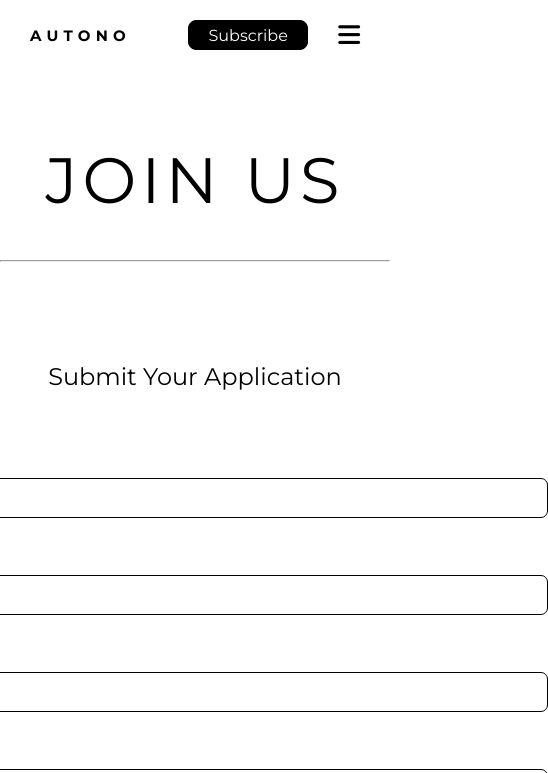
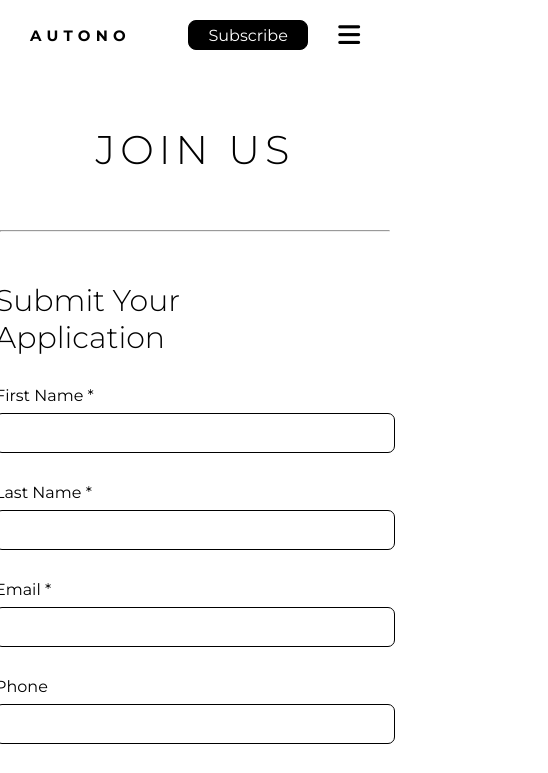
Before and after one commit to Kokolaa17/Markup-Project, a plain HTML site: page Form/Form.html in a window 390 px wide. Shown: the top 773 px of the page, 548 px wide, since content can reach past the window. Drawn offline with Linux system fonts and the light colour scheme; a web font is replaced by a local one.

Commit message:
Final Project

```diff
--- a/Form/Form.css
+++ b/Form/Form.css
@@ -97,3 +97,42 @@ form button:hover {
 }
 
 /* Section 2 Style End */
+
+/* Tablet Media */
+@media screen and (max-width:1023px){
+    .section-welcome {
+        margin-top: 30px;
+    }
+    .section-welcome h2 {
+        font-size: 55px;
+    }
+    .section1 input, select, textarea {
+        width: 600px;
+        align-self: center;
+    }
+}
+/* Mobile Media */
+@media (max-width: 767px) {
+    .section-welcome {
+        margin-top: 30px;
+    }
+    .section1 {
+        margin-top: 50px;
+        padding-bottom: 50px;
+    }
+    .section-welcome h2 {
+        font-size: 40px;
+        font-weight: 300;
+    }
+    .section1 input, select, textarea {
+        width: 400px;
+    }
+    .section1 h3 {
+        align-self: center;
+        padding-right: 100px;
+        width: 400px;
+        font-size: 30px;
+        font-weight: 300;
+        padding-bottom: unset;
+    }
+}
--- a/style.css
+++ b/style.css
@@ -115,12 +115,13 @@
     color: #000000;
     display: flex;
     align-items: center;
+    justify-content: space-around;
+    padding-right: 50%;
 }
 .section2 article {
     position: relative;
     padding-left: 50px;
     border-left: 1px solid #000000;
-    margin-left: 180px;
 }
 .section2-article h4 {
     font-size: 14px;
@@ -530,7 +531,7 @@
     .section-article {
         margin-left: 0;
         padding: unset;
-        padding-top: 100px;
+        padding-top: unset;
         align-self: center;
         padding-left: 90px;
     }
```
